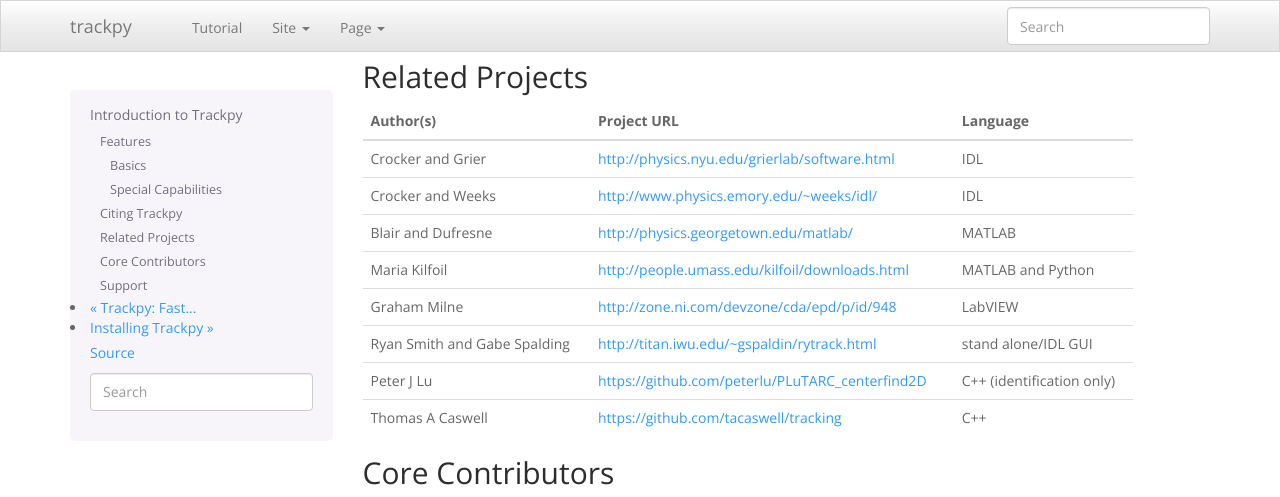
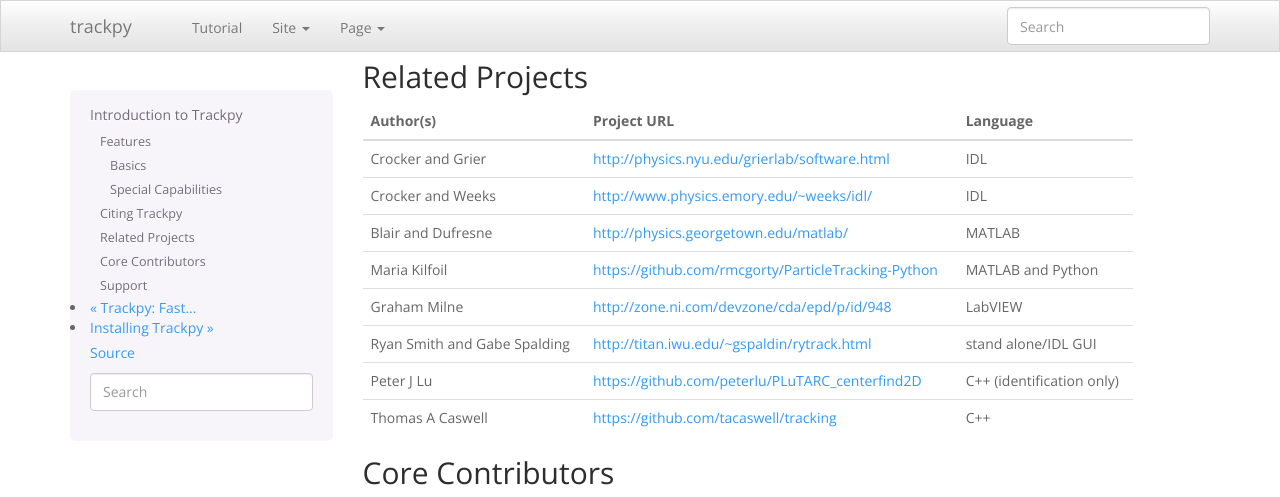
Before and after one commit to soft-matter/trackpy, a Sphinx documentation site: the page built from doc/introduction.rst, in a window 1280 px wide and 900 px high, scrolled down 1966 px. Shown: the top 497 px of the window. Built offline with Sphinx 7.4.7, drawn with Linux system fonts in a browser that asks for light colours; pages that are not in the unit, such as notebooks, are missing from menus; the version number could not be read and is left out; some of the changed lines change nothing that is shown.

Commit message:
Fix link to Kilfoil code

```diff
--- a/doc/introduction.rst
+++ b/doc/introduction.rst
@@ -101,18 +101,18 @@
 Related Projects
 ^^^^^^^^^^^^^^^^
 
-============================ =============================================== =========================
-Author(s)                    Project URL                                     Language
-============================ =============================================== =========================
-Crocker and Grier            http://physics.nyu.edu/grierlab/software.html   IDL
-Crocker and Weeks            http://www.physics.emory.edu/~weeks/idl/        IDL
-Blair and Dufresne           http://physics.georgetown.edu/matlab/           MATLAB
-Maria Kilfoil                http://people.umass.edu/kilfoil/downloads.html  MATLAB and Python
-Graham Milne                 http://zone.ni.com/devzone/cda/epd/p/id/948     LabVIEW
-Ryan Smith and Gabe Spalding http://titan.iwu.edu/~gspaldin/rytrack.html     stand alone/IDL GUI
-Peter J Lu                   https://github.com/peterlu/PLuTARC_centerfind2D C++ (identification only)
-Thomas A Caswell             https://github.com/tacaswell/tracking           C++
-============================ =============================================== =========================
+============================ =================================================== =========================
+Author(s)                    Project URL                                         Language
+============================ =================================================== =========================
+Crocker and Grier            http://physics.nyu.edu/grierlab/software.html       IDL
+Crocker and Weeks            http://www.physics.emory.edu/~weeks/idl/            IDL
+Blair and Dufresne           http://physics.georgetown.edu/matlab/               MATLAB
+Maria Kilfoil                https://github.com/rmcgorty/ParticleTracking-Python MATLAB and Python
+Graham Milne                 http://zone.ni.com/devzone/cda/epd/p/id/948         LabVIEW
+Ryan Smith and Gabe Spalding http://titan.iwu.edu/~gspaldin/rytrack.html         stand alone/IDL GUI
+Peter J Lu                   https://github.com/peterlu/PLuTARC_centerfind2D     C++ (identification only)
+Thomas A Caswell             https://github.com/tacaswell/tracking               C++
+============================ =================================================== =========================
 
 Core Contributors
 ^^^^^^^^^^^^^^^^^
```
